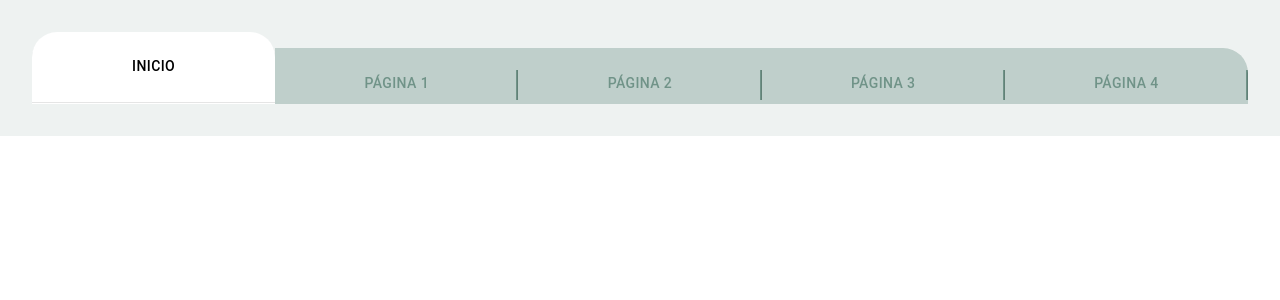
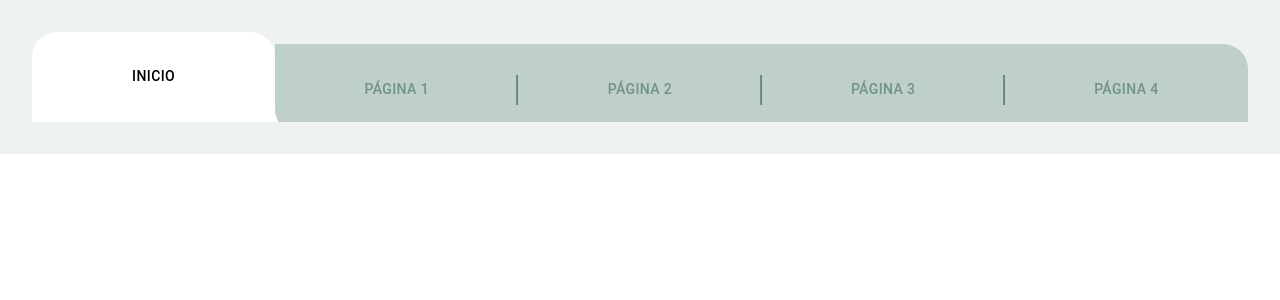
Before and after one commit to MiriamNM/menunextjs, a Next.js app: page / in a window 1280 px wide. Shown: the top 300 px of the page. Built offline with nearby package versions, Linux system fonts and the light colour scheme.

Commit message:
Added nex changed

```diff
--- a/components/Navbar.js
+++ b/components/Navbar.js
@@ -1,31 +1,6 @@
 "use client";
 import React, { useState } from "react";
 import { Tabs, Tab, Box, Divider } from "@mui/material";
-
-const DividerComponent = ({ i, currentValue }) => {
-  return (
-    <Divider
-      orientation="vertical"
-      variant="middle"
-      sx={[
-        {
-          backgroundColor: "#709388 !important",
-          zIndex: 4,
-          width: "2px",
-          maxHeight: "30px",
-          opacity: 1,
-          position: "absolute",
-          right: "0px",
-        },
-        currentValue === i && {
-          "&:focus": {
-            backgroundColor: "#fff",
-          },
-        },
-      ]}
-    />
-  );
-};
 
 const Navbar = ({ currentValue, setCurrentValue }) => {
   const [itemTable, setItemTable] = useState([
@@ -56,40 +31,63 @@ const Navbar = ({ currentValue, setCurrentValue }) => {
     },
   ]);
 
-  const onChangedBorderRadius = (i, arrayLenght) => {
+  const onChangedBorderRadius = (i, arrLength) => {
+    if (i === 0 && i !== currentValue) return "25px 0px 0px 0px";
+    if (i === arrLength - 1 && i !== currentValue) return "0px 25px 0px 0px";
+    if (i === currentValue - 1) return "0px 0px 25px 0px";
+    if (i === currentValue + 1) return "0px 0px 0px 25px";
     if (currentValue === i) return "25px 25px 0px 0px";
-    if (i === 0) return "25px 0px 0px 0px";
-    if (i === arrayLenght - 1) return "0px 25px 0px 0px";
-    if (i === 1 && i !== arrayLenght - 1) return "0px 0px 0px 0px";
   };
 
-  const onRenderDivider = (i) => {
-    if(i === currentValue - 1){
-      return
+  const onRenderDivider = (i, itemTableLength) => {
+    if (i === currentValue - 1) {
+      return;
     }
-    if(  currentValue === i) {
-      return
+    if (currentValue === i) {
+      return;
+    }
+    if (i === itemTableLength - 1) {
+      return;
     }
     return DividerComponent({ i, currentValue });
   };
 
-  const focusTab = (state) => {
+  const focusTab = () => {
     return {
       backgroundColor: "#fff !important",
       color: "#000 !important",
       zIndex: 2,
       top: "0rem",
-      height: "70px",
       overflow: "hidden",
       opacity: 1,
-      boxShadow:
-        currentValue === state
-          ? "0px 1px rgba(0, 0, 0, 0.1)"
-          : currentValue.length === 0
-          ? "0px 1px rgba(0, 0, 0, 0.1)"
-          : "none",
-      flex: 1,
+      boxShadow: '0px 7px rgba(0, 0, 0, 0.6)',
+      height: "90px",
     };
+  };
+
+  const DividerComponent = ({ i }) => {
+    return (
+      <Divider
+        orientation="vertical"
+        variant="middle"
+        sx={[
+          {
+            backgroundColor: "#709388 !important",
+            zIndex: 4,
+            width: "2px",
+            maxHeight: "30px",
+            opacity: 1,
+            position: "absolute",
+            right: "0px",
+          },
+          currentValue === i && {
+            "&:focus": {
+              backgroundColor: "#fff",
+            },
+          },
+        ]}
+      />
+    );
   };
 
   return (
@@ -112,9 +110,9 @@ const Navbar = ({ currentValue, setCurrentValue }) => {
           top: "40px",
         }}
       ></Tab>
-      {itemTable.map(({ label, state, index }, i) => (
+      {itemTable.map(({ label, state }, i) => (
         <Tab
-          key={index}
+          key={i}
           label={label}
           onClick={() => setCurrentValue(i)}
           value={state}
@@ -122,31 +120,17 @@ const Navbar = ({ currentValue, setCurrentValue }) => {
           sx={[
             {
               width: "100%",
-              height: "100%",
               backgroundColor: "#BFCFCB !important",
               color: "#709388",
-              borderRadius: onChangedBorderRadius(
-                i,
-                itemTable.length
-              ),
+              borderRadius: onChangedBorderRadius(i, itemTable.length),
               zIndex: 3,
-              top: i === 0 ? "0rem" : "1rem",
+              top: "0.78rem",
               opacity: 1,
               border: "none",
-              position: "relative",
             },
-            currentValue === i && focusTab(i),
-            currentValue === "home" && {
-              "&:focus": focusTab(i),
-            },
+            currentValue === i && focusTab(),
           ]}
-          icon={onRenderDivider( i, itemTable.length)}
-          // icon={
-          //   (currentValue === state || i !== itemTable.length - 1 && divider({ state }))
-          // }
-          // icon={
-          //   (currentValue === state || i !== itemTable.findIndex(item => item.state === currentValue) || i !== itemTable.length - 1) && divider({ state })
-          // }
+          icon={onRenderDivider(i, itemTable.length)}
         />
       ))}
     </Tabs>
```
